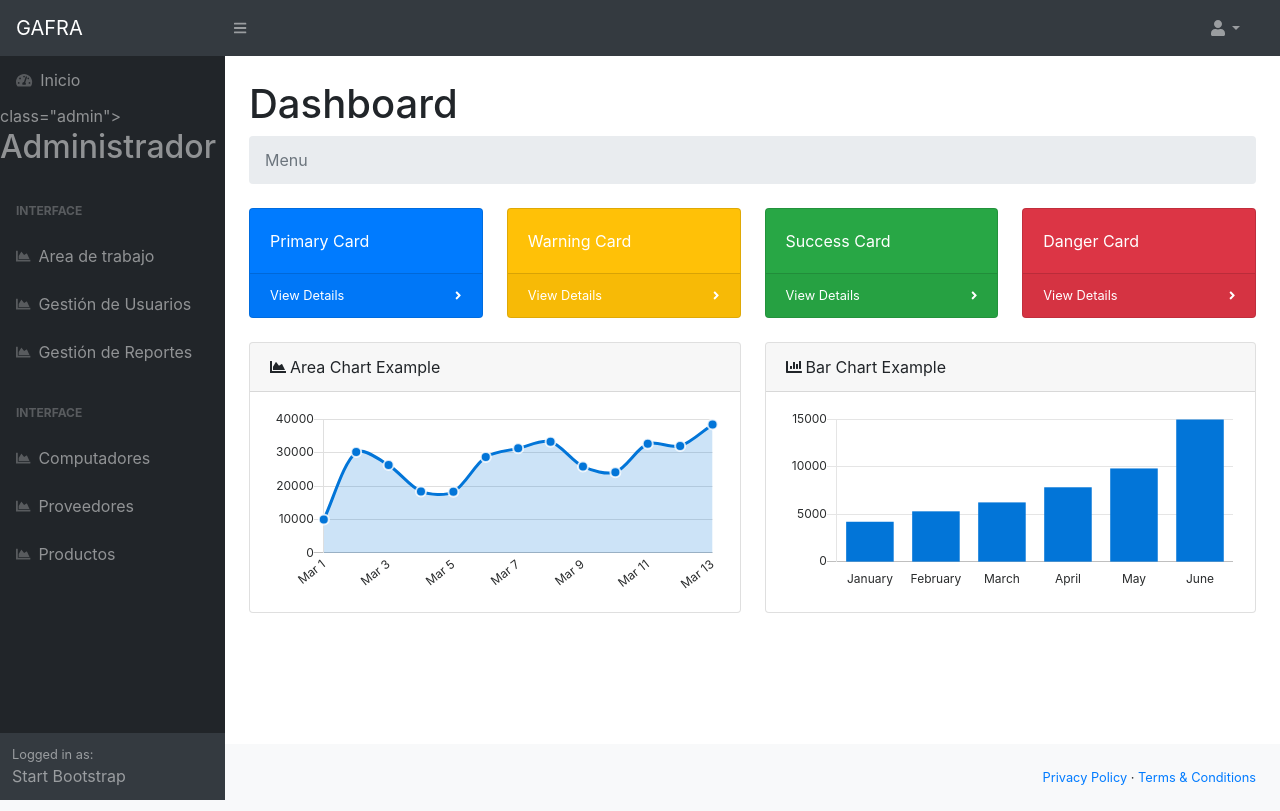
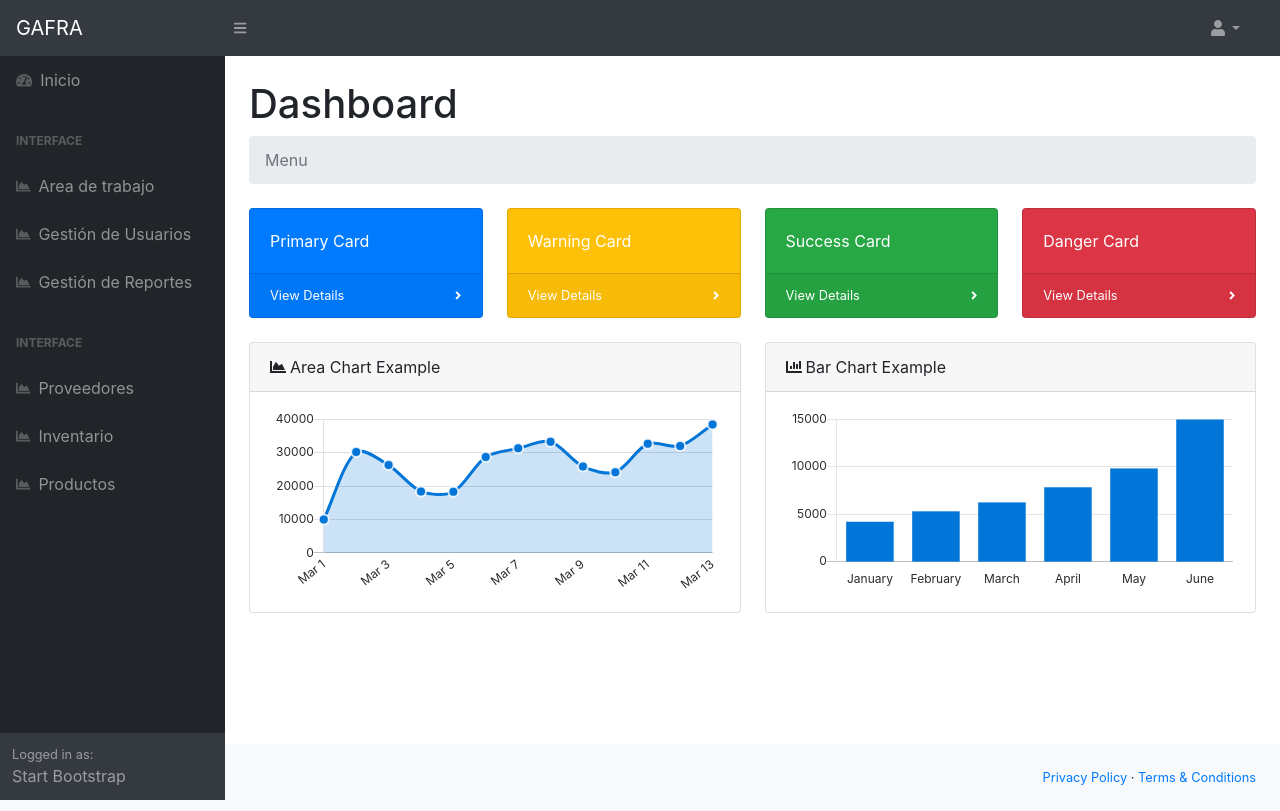
Before and after one commit to julianGPR/Gesti-n-de-ambientes, a PHP site: page /dashboard/views/administrador/index.php in a window 1280 px wide. Run offline with PHP 8.4, Linux system fonts and the light colour scheme; some libraries are stand-ins or nearby versions.

Commit message:
Ultimo cambio

```diff
--- a/views/administrador/index.php
+++ b/views/administrador/index.php
@@ -46,10 +46,6 @@
                             Inicio
                         </a>
 
-                        class="admin">
-    <div class="subtitulo-admin">
-        <h2>Administrador</h2>
-    </div>
                         <div class="sb-sidenav-menu-heading" >Interface</div>
                         <a class="nav-link" href="/dashboard/gestion%20de%20ambientes/admin/areaTrabajo">
                             <div class="sb-nav-link-icon"><i class="fas fa-chart-area"></i></div>
@@ -67,14 +63,14 @@
 
                         <div class="sb-sidenav-menu-heading">Interface</div>
 
-                        <a class="nav-link" href="/dashboard/gestion%20de%20ambientes/admin/computadores">
+                        <a class="nav-link" href='/dashboard/gestion%20de%20ambientes/inventario/listarEntradasAdministrador'>
                             <div class="sb-nav-link-icon"><i class="fas fa-chart-area"></i></div>
-                            Computadores
+                           Proveedores
                         </a>
 
                         <a class="nav-link" href="/dashboard/gestion%20de%20ambientes/proveedores/proveedores">
                             <div class="sb-nav-link-icon"><i class="fas fa-chart-area"></i></div>
-                            Proveedores
+                            Inventario
                         </a>
 
                         <a class="nav-link" href="/dashboard/gestion%20de%20ambientes/Producto/listarProductos">
```
Also changed, not shown: views/administrador/ambientes/index.php (+9 -9 lines), views/administrador/usuarios/index.php (+9 -9 lines).
